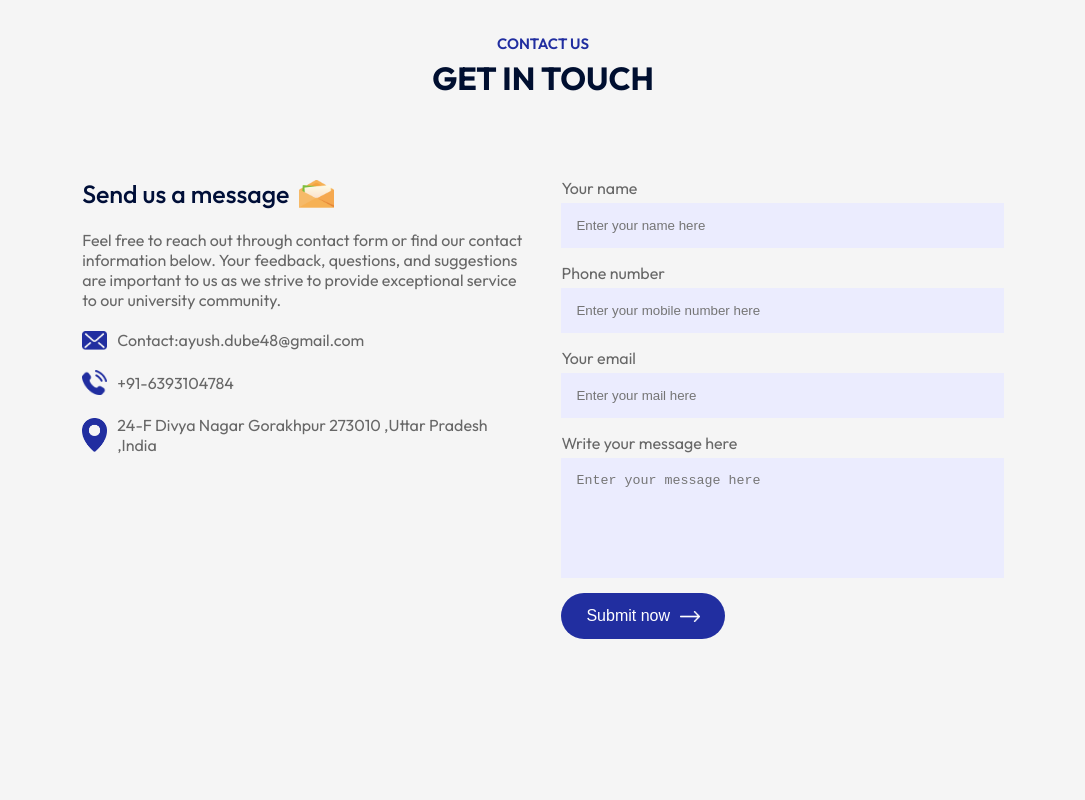
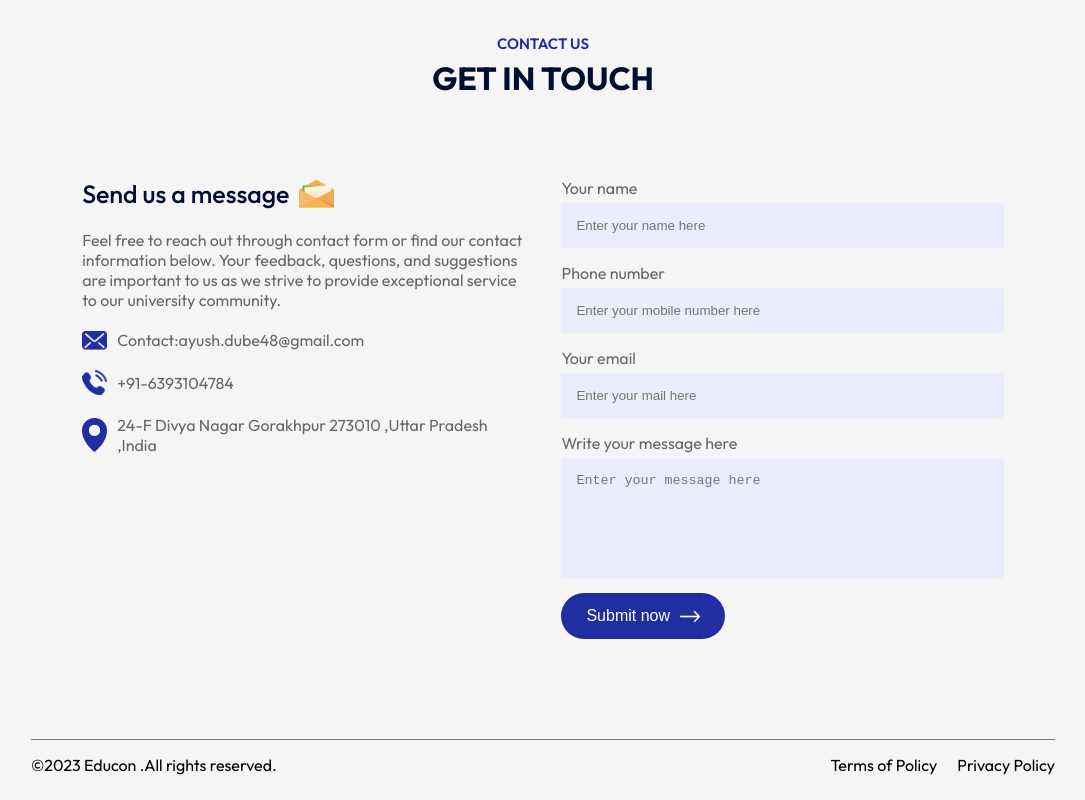
Before and after one commit to Ayushdube1/college-website, a React (Vite) app: page / in a window 1280 px wide. Shown: the part 3000-3800 px from the top of the page, without its empty margins (97-1182 px from the left). Before the commit the page ends 3739 px from the top, so only its background shows below. Built offline with nearby package versions, Linux system fonts and the light colour scheme.

Commit message:
added footer

```diff
--- a/src/App.jsx
+++ b/src/App.jsx
@@ -7,6 +7,7 @@ import About from './components/About'
 import Campus from './components/campus'
 import Testimonials from './components/Testimonials'
 import Contact from './components/Contact'
+import Footer from './components/Footer'
 
 const App = () => {
   return (
@@ -23,6 +24,7 @@ const App = () => {
       <Testimonials/>
       <Title subtitle="Contact us" title="Get in Touch" />
       <Contact/>
+      <Footer/>
      </div>
     </>
   )
--- a/src/components/Contact.jsx
+++ b/src/components/Contact.jsx
@@ -26,9 +26,9 @@ const Contact = () => {
                 <input type="tel" name ="phone" placeholder="Enter your mobile number here" required />
 
                 <label>Your email</label>
-                <input type="email" name ="email" placeholder="Enter your mail here" required />
+                <input type="email"  name ="email" placeholder="Enter your mail here" required />
                 <label>Write your message here</label>
-                <textarea name ="message" rows="6" placeholder="Enter your message here" required></textarea>
+                <textarea name ="message" type="text" rows="6" placeholder="Enter your message here" required></textarea>
                 <button type ="submit" className="btn dark-btn">Submit now <img src ={white_arrow}/></button>
             </form>
             <span></span>
--- /dev/null
+++ b/src/components/Footer.css
@@ -0,0 +1,15 @@
+.footer{
+    margin:10px auto;
+    display:flex;
+    align-items: center;
+    justify-content:space-between;
+    border-top:1px solid #797979;
+    padding:15px 0;
+
+}
+.footer ul li{
+    list-style: none;
+    display:inline-block;
+    margin-left: 20px;
+
+}
--- /dev/null
+++ b/src/components/Footer.jsx
@@ -0,0 +1,16 @@
+import React from 'react'
+import './Footer.css'
+const Footer = () => {
+  return (
+    <div className ="footer">
+        <p>©2023 Educon .All rights reserved.</p>
+        <ul>
+            <li>Terms of Policy</li>
+            <li>Privacy Policy</li>
+        </ul>
+
+    </div>
+  )
+}
+
+export default Footer
```
